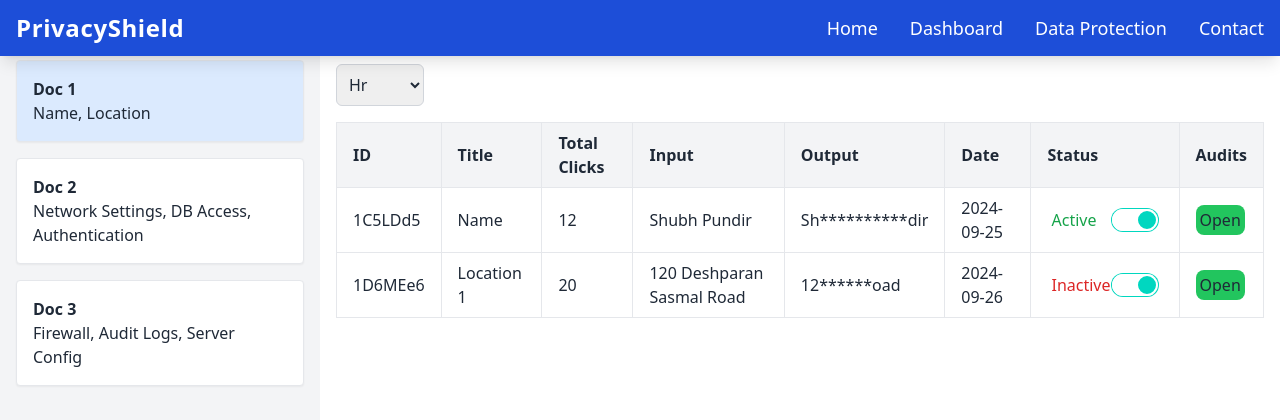
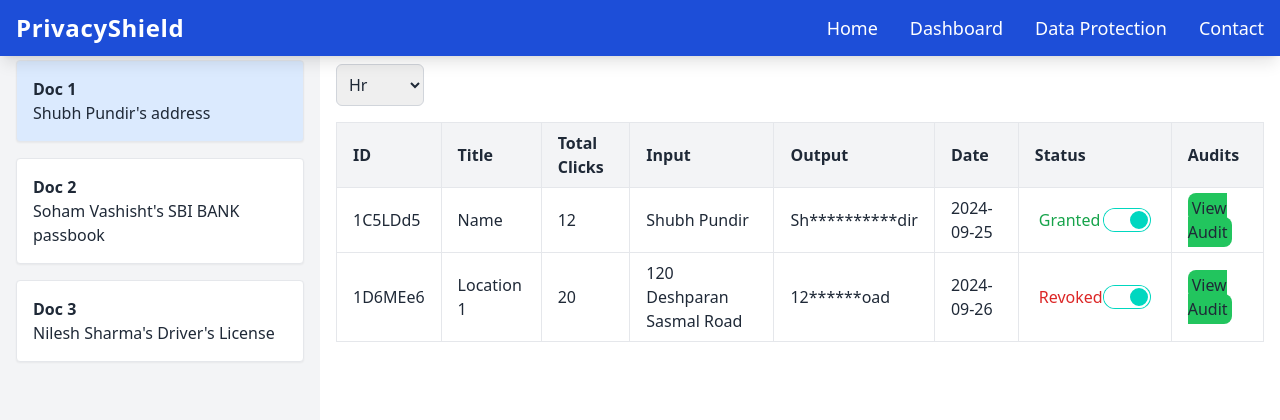
Before and after one commit to ShubhPundir/SIH, a React (Vite) app in the folder client/: page /dashboard in a window 1280 px wide. Shown: the top 420 px of the page. Built offline with nearby package versions, Linux system fonts and the light colour scheme.

Commit message:
Changes in DataTable.jsx

```diff
--- a/client/src/components/DummyComponents/DataTable.jsx
+++ b/client/src/components/DummyComponents/DataTable.jsx
@@ -27,11 +27,11 @@ const dataSets = {
     categoryB: [
       {
         id: "2E7NFe7",
-        title: "System Logs",
+        title: "Mobile",
         totalClicks: 15,
         status: true,
-        input: "Log ID: LOG12345",
-        output: "Log ID: *****2345",
+        input: "5956554665",
+        output: "59565*****",
         date: "2024-09-27",
       },
     ],
@@ -40,11 +40,11 @@ const dataSets = {
     categoryA: [
       {
         id: "3F8OGf8",
-        title: "Network Settings",
+        title: "IFSC Code",
         totalClicks: 25,
         status: true,
-        input: "Network ID: NET12345",
-        output: "Network ID: *****2345",
+        input: "SBI045484465156",
+        output: "SBI0454********",
         date: "2024-09-28",
       },
     ],
@@ -73,11 +73,11 @@ const dataSets = {
     categoryA: [
       {
         id: "6J2KLj2",
-        title: "Firewall Settings",
+        title: "Haryana Driver's LLW",
         totalClicks: 8,
         status: true,
-        input: "Firewall ID: FW9876",
-        output: "Firewall ID: *****876",
+        input: "HR23813213",
+        output: "HR2381*****",
         date: "2024-10-01",
       },
     ],
@@ -134,7 +134,7 @@ const DataTable = () => {
           }`}
         >
           <h4 className="font-bold">Doc 1</h4>
-          <p>Name, Location</p>
+          <p>Shubh Pundir's address</p>
         </div>
 
         {/* Card for Dataset 2 */}
@@ -145,7 +145,7 @@ const DataTable = () => {
           }`}
         >
           <h4 className="font-bold">Doc 2</h4>
-          <p>Network Settings, DB Access, Authentication</p>
+          <p>Soham Vashisht's SBI BANK passbook</p>
         </div>
 
         {/* Card for Dataset 3 */}
@@ -156,7 +156,7 @@ const DataTable = () => {
           }`}
         >
           <h4 className="font-bold">Doc 3</h4>
-          <p>Firewall, Audit Logs, Server Config</p>
+          <p>Nilesh Sharma's Driver's License</p>
         </div>
       </aside>
 
@@ -201,9 +201,9 @@ const DataTable = () => {
                       <label className="label cursor-pointer">
                         {/* <span className="label-text">Revoke Status :</span> */}
                         {item.status ? (
-                          <span className="text-green-600">Active</span>
+                          <span className="text-green-600">Granted</span>
                         ) : (
-                          <span className="text-red-600">Inactive</span>
+                          <span className="text-red-600">Revoked</span>
                         )}
                         <input
                           type="checkbox"
@@ -218,7 +218,7 @@ const DataTable = () => {
                       className="bg-green-500 p-1 rounded-lg"
                       to={`/network-logs/${item.id}`}
                     >
-                      Open
+                      View Audit
                     </Link>
                   </td>
                 </tr>
```
